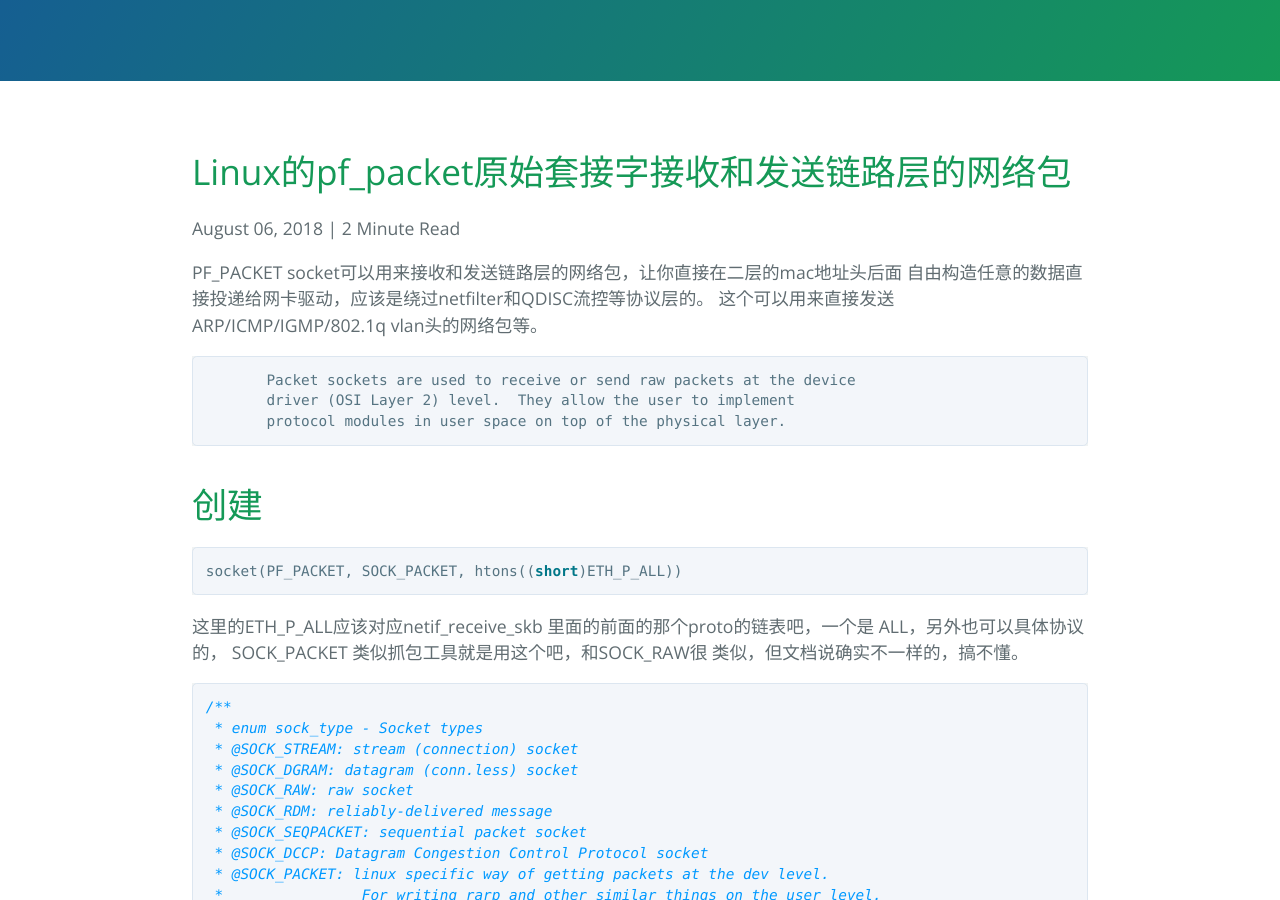
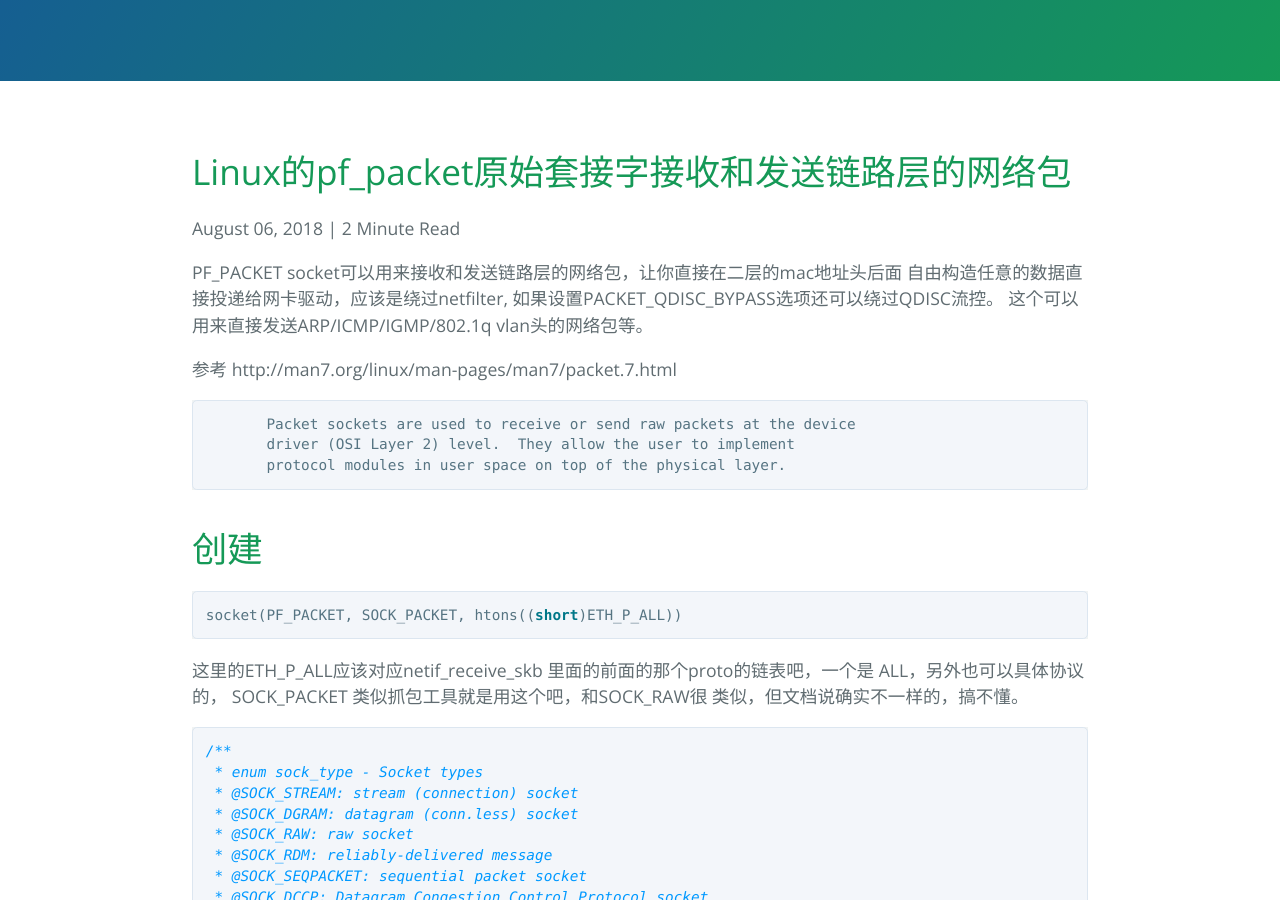
Before and after one commit to gmd20/gmd20.github.io, a Jekyll site: the page built from _posts/2018-08-06-linux的PF_PACKET原始套接字接收和发送链路层的网络包.markdown, in a window 1280 px wide and 900 px high, scrolled down 302 px. Built offline with Jekyll 4.4.1, drawn with Linux system fonts in a browser that asks for light colours; Markdown is read by kramdown in place of the engine named in the settings; comment, search, counter and statistics services are not loaded.

Commit message:
Update 2018-08-06-linux的PF_PACKET原始套接字接收和发送链路层的网络包.markdown

````diff
--- a/_posts/2018-08-06-linux的PF_PACKET原始套接字接收和发送链路层的网络包.markdown
+++ b/_posts/2018-08-06-linux的PF_PACKET原始套接字接收和发送链路层的网络包.markdown
@@ -1,7 +1,9 @@
+
 PF_PACKET socket可以用来接收和发送链路层的网络包，让你直接在二层的mac地址头后面
-自由构造任意的数据直接投递给网卡驱动，应该是绕过netfilter和QDISC流控等协议层的。
+自由构造任意的数据直接投递给网卡驱动，应该是绕过netfilter, 如果设置PACKET_QDISC_BYPASS选项还可以绕过QDISC流控。
 这个可以用来直接发送ARP/ICMP/IGMP/802.1q vlan头的网络包等。
 
+参考 http://man7.org/linux/man-pages/man7/packet.7.html
 ```text
        Packet sockets are used to receive or send raw packets at the device
        driver (OSI Layer 2) level.  They allow the user to implement
````
